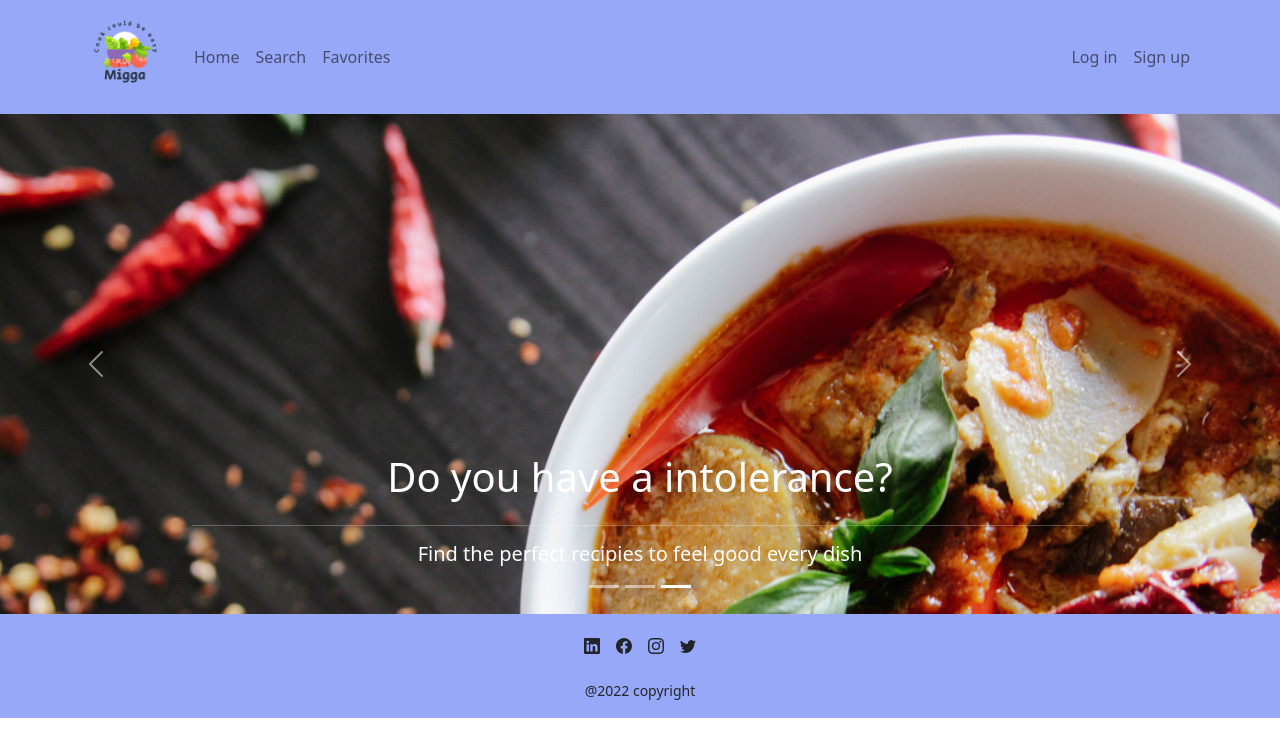
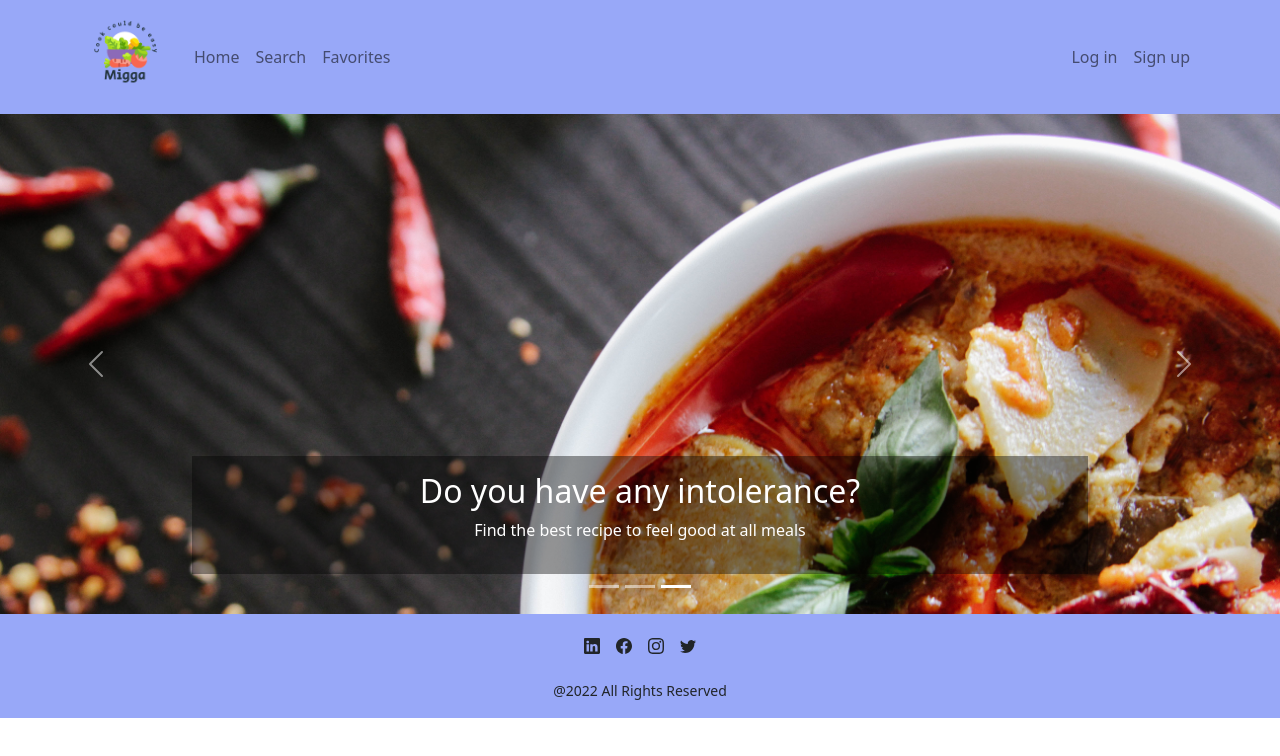
Before and after one commit to mariago6/finalproject, a React (Create React App) app: page / in a window 1280 px wide. Both pictures are taken after a click on the button 676 px from the left and 586 px from the top of the page. Shown: the top 756 px of the page. Built offline with nearby package versions, Linux system fonts and the light colour scheme; no server answers.

Commit message:
improve carousel

```diff
--- a/src/components/home/Carousel.js
+++ b/src/components/home/Carousel.js
@@ -6,7 +6,7 @@ import '../../custom.scss';
 function CarouselHome({index, handleSelect}) {
 
   return (
-      <Carousel activeIndex={index} onSelect={handleSelect}>
+      <Carousel variant="light" activeIndex={index} onSelect={handleSelect}>
       <Carousel.Item>
         <img
           className="d-block w-100"
@@ -14,9 +14,10 @@ function CarouselHome({index, handleSelect}) {
           alt="First slide"
         />
         <Carousel.Caption>
-            <h1 className='mb-4'>Choose the ingredients</h1>
-            <hr />
-            <h5>Cook with the ingredients you have in your kitchen</h5>
+          <div className='containerCarousel py-3'>
+            <h2>Choose the ingredients</h2>
+            <p>Cook with the ingredients you have in your kitchen</p>
+          </div>
         </Carousel.Caption>
       </Carousel.Item>
       <Carousel.Item>
@@ -26,9 +27,10 @@ function CarouselHome({index, handleSelect}) {
           alt="Second slide"
         />
         <Carousel.Caption>
-            <h1 className='mb-4'>Are you vegetarian/vegan?</h1>
-            <hr />
-            <h5>A lot of recipies without meat!</h5>
+          <div className='containerCarousel py-3'>
+            <h2>Are you vegetarian or vegan?</h2>
+            <p>A lot of recipies without meat!</p>
+          </div>
         </Carousel.Caption>
       </Carousel.Item>
       <Carousel.Item>
@@ -38,9 +40,10 @@ function CarouselHome({index, handleSelect}) {
           alt="Third slide"
         />
         <Carousel.Caption>
-            <h1 className='mb-4'>Do you have a intolerance?</h1>
-            <hr />
-            <h5>Find the perfect recipies to feel good every dish</h5>
+          <div className='containerCarousel py-3'>
+            <h2>Do you have any intolerance?</h2>
+            <p> Find the best recipe to feel good at all meals </p>
+          </div>
         </Carousel.Caption>
       </Carousel.Item>
     </Carousel>
--- a/src/components/layout/Footer.js
+++ b/src/components/layout/Footer.js
@@ -1,10 +1,10 @@
 import React from 'react';
-import Container from 'react-bootstrap/Container';
-import Nav from 'react-bootstrap/Nav';
-import Navbar from 'react-bootstrap/Navbar';
 import {BsLinkedin, BsFacebook, BsInstagram, BsTwitter} from 'react-icons/bs';
 
 function Footer() {
+  const date = new Date();
+  const year = date.getFullYear();
+
   return(
     <div className='footer bg-primary text-center'>
       <div className='container'>
@@ -18,39 +18,11 @@ function Footer() {
         </div>
         <div className='row'>
           <div className='col-12'>
-            <p><small>@2022 copyright</small></p>
+            <p><small>@{year} All Rights Reserved</small></p>
           </div>
         </div>
       </div>
     </div>
-    // <div>
-    //   <Navbar collapseOnSelect expand="lg" bg="primary" variant="light">
-    //   {/* {isLoading && <Loader />} */}
-    //     <Container>
-    //       {/* <Navbar.Brand href="/">Recipes</Navbar.Brand> */}
-    //       <Navbar.Toggle  />
-    //       <Navbar.Collapse id="responsive-navbar-nav" >
-    //         <Nav className="m-auto justify-content-center col-5" >
-    //           <BsLinkedin className='m-2'/>
-    //           <BsFacebook className='m-2'/>
-    //           <BsInstagram className='m-2'/>
-    //           <BsTwitter className='m-2'/>
-    //         </Nav>
-    //       </Navbar.Collapse>
-    //     </Container>
-    //   </Navbar>
-    //   <Navbar collapseOnSelect expand="lg" bg="primary" variant="light">
-    //   {/* {isLoading && <Loader />} */}
-    //     <Container>
-    //       {/* <Navbar.Toggle aria-controls="responsive-navbar-nav" /> */}
-    //       <Navbar.Collapse id="responsive-navbar-nav" >
-    //         <Nav className="m-auto justify-content-center" >
-    //           <p className='col-5 text-center'>kdfgldfgdlgmdlk mgjkdlfmglkdfm gklfdkgldfglfd lgkjfgkdj flkgfdl gmflgdmflklkg lgmldgmdfgmd klbvbc vbf hfgh fgh ghgjg hg bnbnv vbnvnv bnvbn vbn bnbn bnbf dhbm lvll</p>
-    //         </Nav>
-    //       </Navbar.Collapse>
-    //     </Container>
-    //   </Navbar>
-    // </div>
   )
 }
 
--- a/src/custom.scss
+++ b/src/custom.scss
@@ -3,7 +3,12 @@ $primary: #98A8F8;
 
 .carousel-item {
   width: 100%;
-  height: 500px;
+  height: 20%;
+  max-height: 500px;
+}
+
+.containerCarousel {
+  background: rgba(0, 0, 0, 0.4);
 }
 
 .logoImage {
```
Also changed, not shown: src/components/home/carousel.module.scss (deleted, +0 -114 lines). Lines whose indentation alone changed are shown as unchanged.
